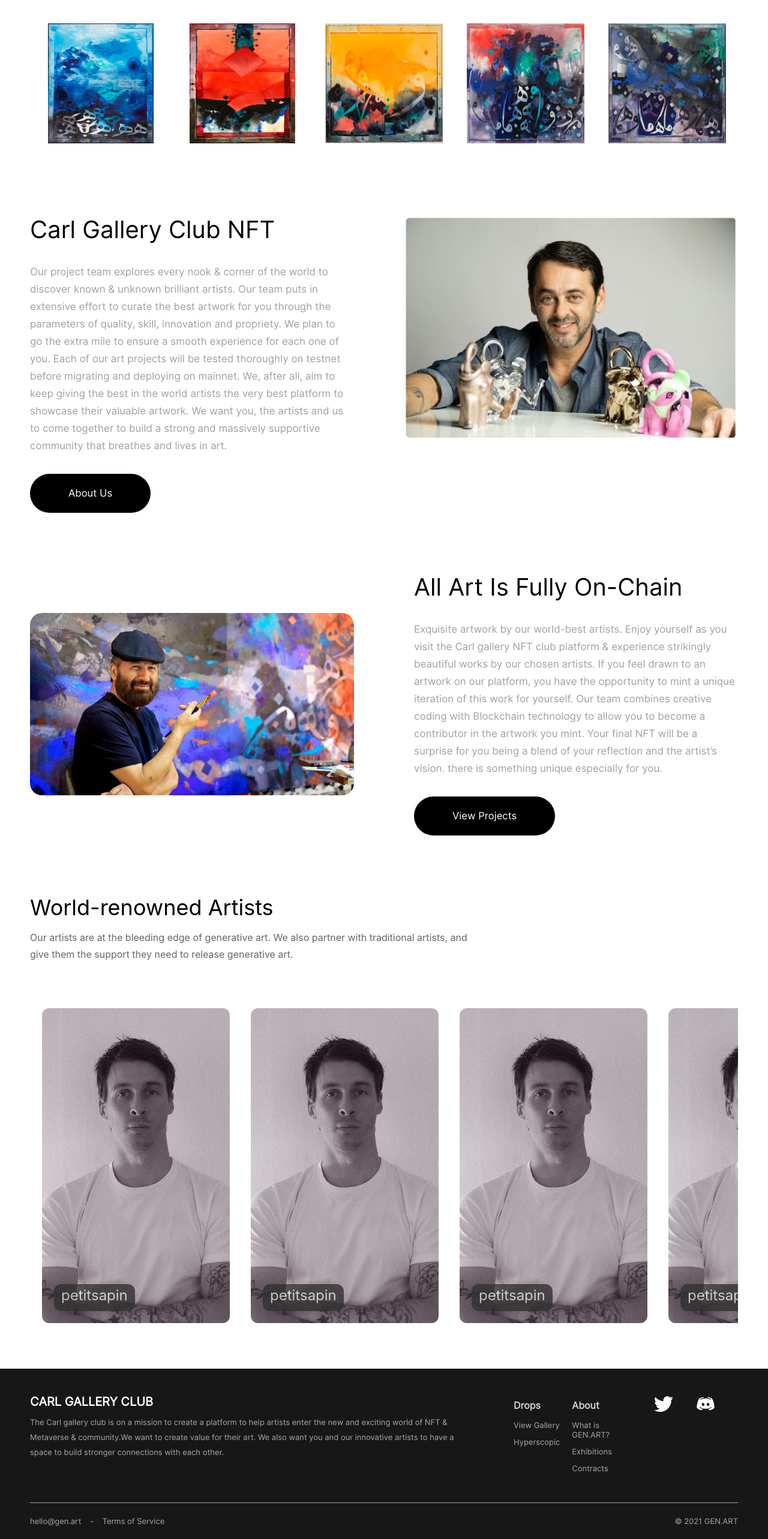
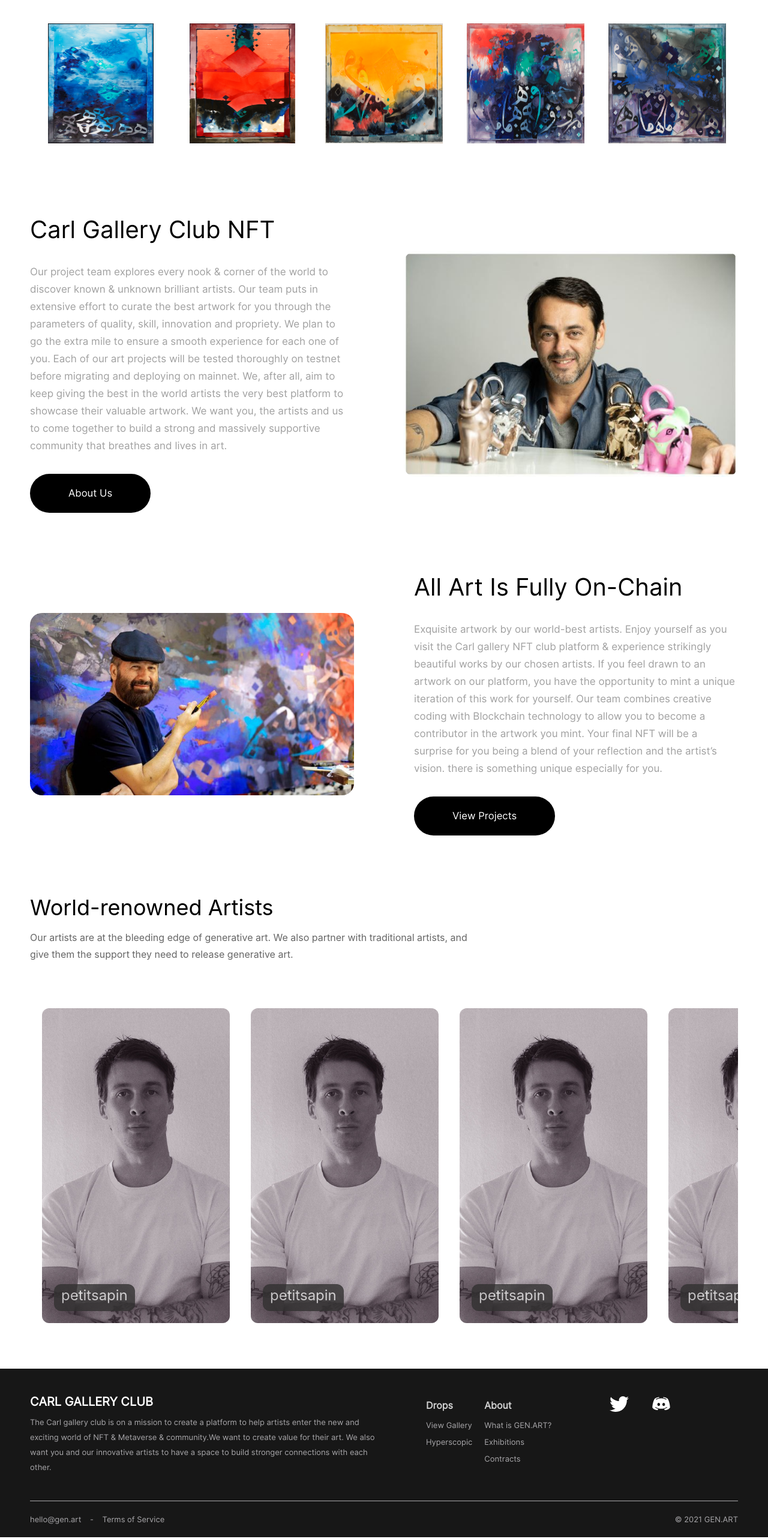
Before and after one commit to KosticDev/carlgallery, a React (Create React App) app: page / in a window 1280 px wide. Shown: the part 779-3345 px from the top of the page at 60% size. Built offline with nearby package versions, Linux system fonts and the light colour scheme.

Commit message:
content fix550

```diff
--- a/src/components/Content/content.css
+++ b/src/components/Content/content.css
@@ -57,7 +57,8 @@
 }
 
 .content2_right {
-    order: 2;
+    display: flex;
+    align-items: center;
 }
 
 @media screen and (max-width: 1200px) {
--- a/src/components/Footer/footer.css
+++ b/src/components/Footer/footer.css
@@ -38,7 +38,7 @@
     font-size: 13px;
 }
 
-.col-4 {
+.col-42 {
     width: 50%;
     gap: 20px;
 }
```
